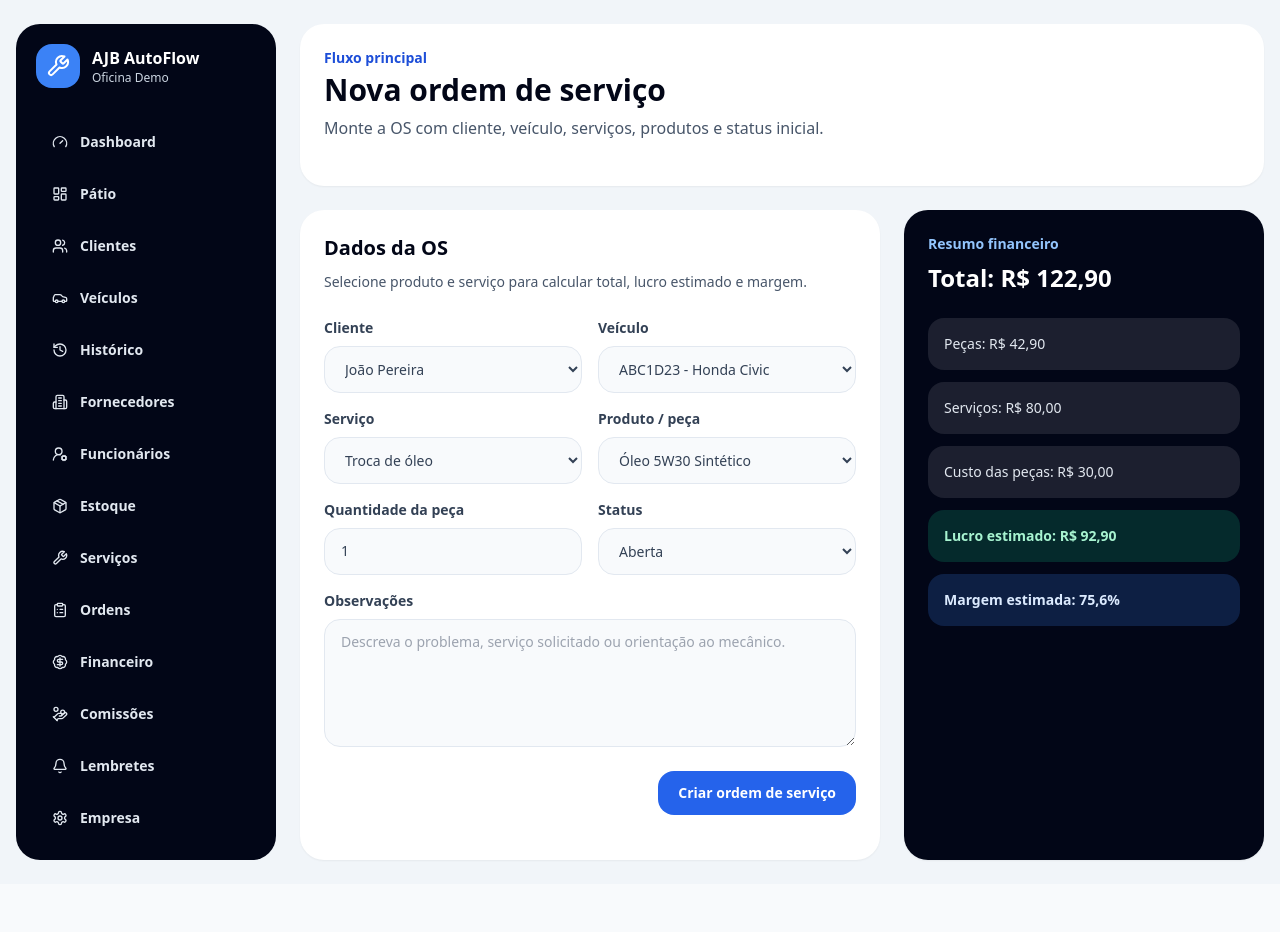
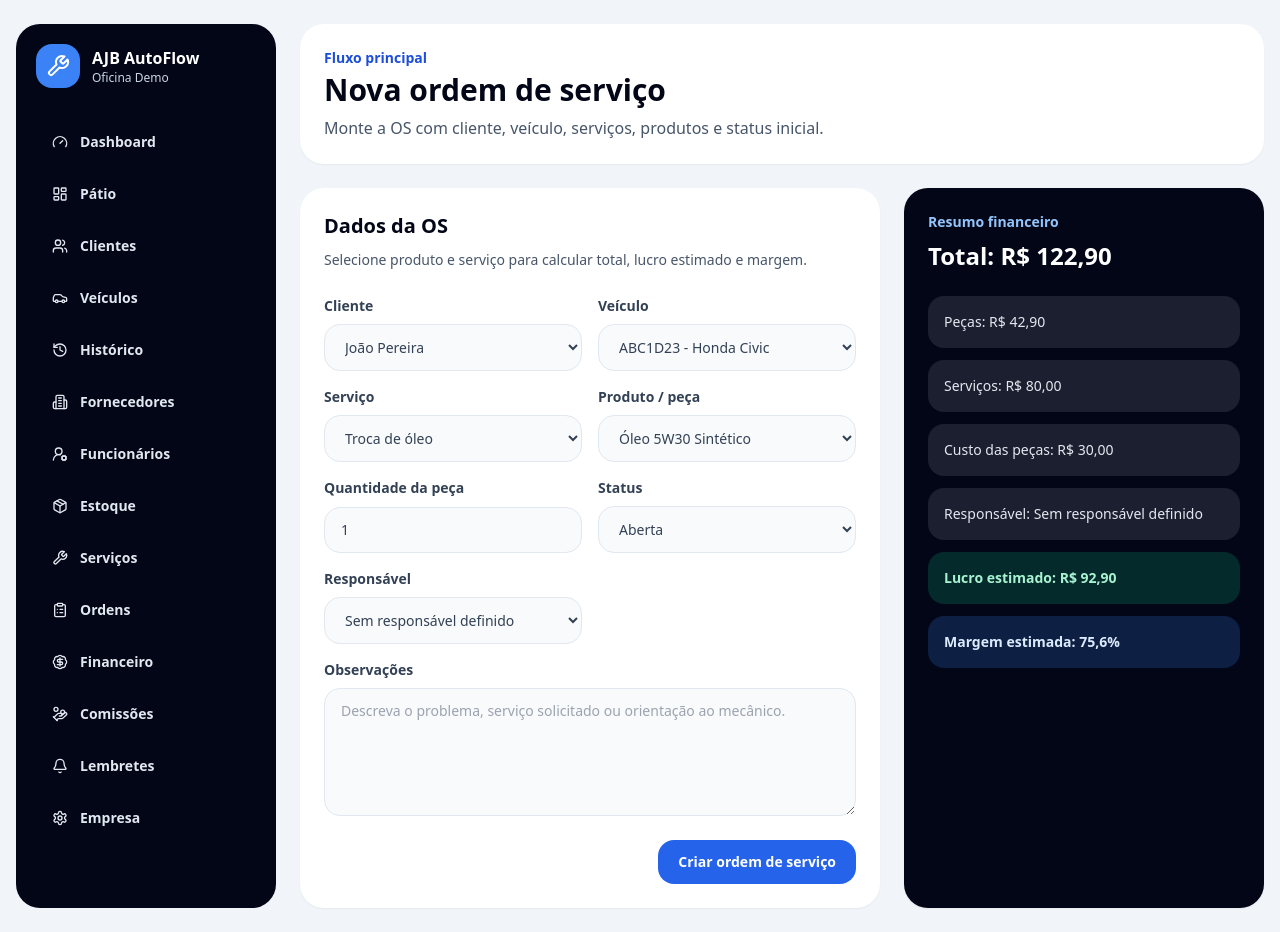
Before and after one commit to anjobrito/ajb-autoflow, a Next.js app: page /ordens-servico/nova in a window 1280 px wide. Before the commit the page ends 884 px from the top, so only its background shows below. Built offline with nearby package versions, Linux system fonts and the light colour scheme.

Commit message:
feat: select optional responsible employee on work order form

```diff
--- a/components/new-work-order-form.tsx
+++ b/components/new-work-order-form.tsx
@@ -3,7 +3,7 @@
 import { useRouter } from "next/navigation";
 import { FormEvent, useEffect, useMemo, useState } from "react";
 import { demoCustomers, demoProducts, demoServices, demoVehicles } from "@/lib/demo-data";
-import { currencyToNumber, listCustomers, listProducts, listServices, listVehicles, numberToCurrency, saveWorkOrder, StoredCustomer, StoredProduct, StoredService, StoredVehicle } from "@/lib/browser-store";
+import { currencyToNumber, listCustomers, listEmployees, listProducts, listServices, listVehicles, numberToCurrency, saveWorkOrder, StoredCustomer, StoredEmployee, StoredProduct, StoredService, StoredVehicle } from "@/lib/browser-store";
 import { newWorkOrderStatuses } from "@/lib/select-options";
 
 function pct(value: number) {
@@ -17,8 +17,10 @@ export function NewWorkOrderForm() {
   const [vehicles, setVehicles] = useState<StoredVehicle[]>([]);
   const [products, setProducts] = useState<StoredProduct[]>([]);
   const [services, setServices] = useState<StoredService[]>([]);
+  const [employees, setEmployees] = useState<StoredEmployee[]>([]);
   const [selectedProduct, setSelectedProduct] = useState("");
   const [selectedService, setSelectedService] = useState("");
+  const [selectedEmployeeId, setSelectedEmployeeId] = useState("");
   const [quantity, setQuantity] = useState("1");
 
   useEffect(() => {
@@ -28,6 +30,7 @@ export function NewWorkOrderForm() {
     setVehicles(listVehicles());
     setProducts(loadedProducts);
     setServices(loadedServices);
+    setEmployees(listEmployees());
     setSelectedProduct(loadedProducts[0]?.name ?? demoProducts[0]?.name ?? "");
     setSelectedService(loadedServices[0]?.name ?? demoServices[0]?.name ?? "");
   }, []);
@@ -39,6 +42,7 @@ export function NewWorkOrderForm() {
   const serviceOptions = [...services, ...demoServices];
   const product = productOptions.find((item) => item.name === selectedProduct);
   const service = serviceOptions.find((item) => item.name === selectedService);
+  const responsibleEmployee = employees.find((employee) => employee.id === selectedEmployeeId);
   const qty = Math.max(0, Number(quantity || 0));
 
   const totals = useMemo(() => {
@@ -70,6 +74,8 @@ export function NewWorkOrderForm() {
       estimatedProfit: numberToCurrency(totals.profit),
       estimatedMargin: pct(totals.margin),
       status: String(formData.get("status") ?? ""),
+      responsibleEmployeeId: responsibleEmployee?.id,
+      responsibleEmployeeName: responsibleEmployee?.name,
       notes: String(formData.get("notes") ?? ""),
     });
 
@@ -90,6 +96,7 @@ export function NewWorkOrderForm() {
           <label className="grid gap-2 text-sm font-bold text-slate-700">Produto / peça<select value={selectedProduct} onChange={(event) => setSelectedProduct(event.target.value)} className="rounded-2xl border border-slate-200 bg-slate-50 px-4 py-3 font-medium outline-none focus:border-blue-500 focus:bg-white">{productOptions.map((item) => <option key={item.name}>{item.name}</option>)}</select></label>
           <label className="grid gap-2 text-sm font-bold text-slate-700">Quantidade da peça<input required value={quantity} onChange={(event) => setQuantity(event.target.value)} className="rounded-2xl border border-slate-200 bg-slate-50 px-4 py-3 font-medium outline-none focus:border-blue-500 focus:bg-white" /></label>
           <label className="grid gap-2 text-sm font-bold text-slate-700">Status<select required name="status" className="rounded-2xl border border-slate-200 bg-slate-50 px-4 py-3 font-medium outline-none focus:border-blue-500 focus:bg-white">{newWorkOrderStatuses.map((item) => <option key={item}>{item}</option>)}</select></label>
+          <label className="grid gap-2 text-sm font-bold text-slate-700">Responsável<select value={selectedEmployeeId} onChange={(event) => setSelectedEmployeeId(event.target.value)} className="rounded-2xl border border-slate-200 bg-slate-50 px-4 py-3 font-medium outline-none focus:border-blue-500 focus:bg-white"><option value="">Sem responsável definido</option>{employees.map((employee) => <option key={employee.id} value={employee.id}>{employee.name}</option>)}</select></label>
         </div>
 
         <label className="mt-4 grid gap-2 text-sm font-bold text-slate-700"><span>Observações</span><textarea name="notes" className="min-h-32 rounded-2xl border border-slate-200 bg-slate-50 px-4 py-3 font-medium outline-none focus:border-blue-500 focus:bg-white" placeholder="Descreva o problema, serviço solicitado ou orientação ao mecânico." /></label>
@@ -107,6 +114,7 @@ export function NewWorkOrderForm() {
           <div className="rounded-2xl bg-white/10 p-4">Peças: {numberToCurrency(totals.productSale)}</div>
           <div className="rounded-2xl bg-white/10 p-4">Serviços: {numberToCurrency(totals.serviceSale)}</div>
           <div className="rounded-2xl bg-white/10 p-4">Custo das peças: {numberToCurrency(totals.productCost)}</div>
+          <div className="rounded-2xl bg-white/10 p-4">Responsável: {responsibleEmployee?.name ?? "Sem responsável definido"}</div>
           <div className="rounded-2xl bg-emerald-500/20 p-4 font-black text-emerald-200">Lucro estimado: {numberToCurrency(totals.profit)}</div>
           <div className="rounded-2xl bg-blue-500/20 p-4 font-black text-blue-100">Margem estimada: {pct(totals.margin)}</div>
         </div>
```
